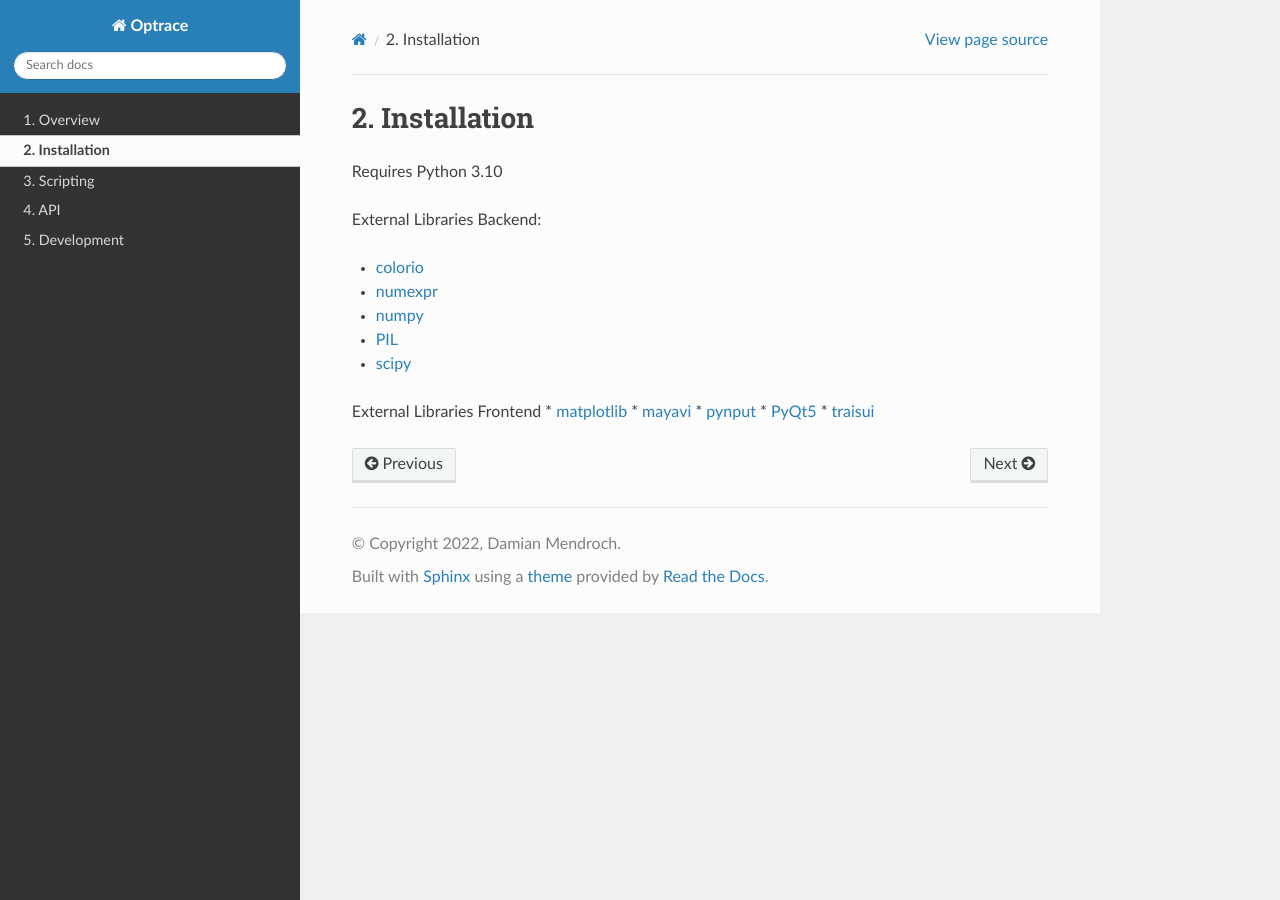
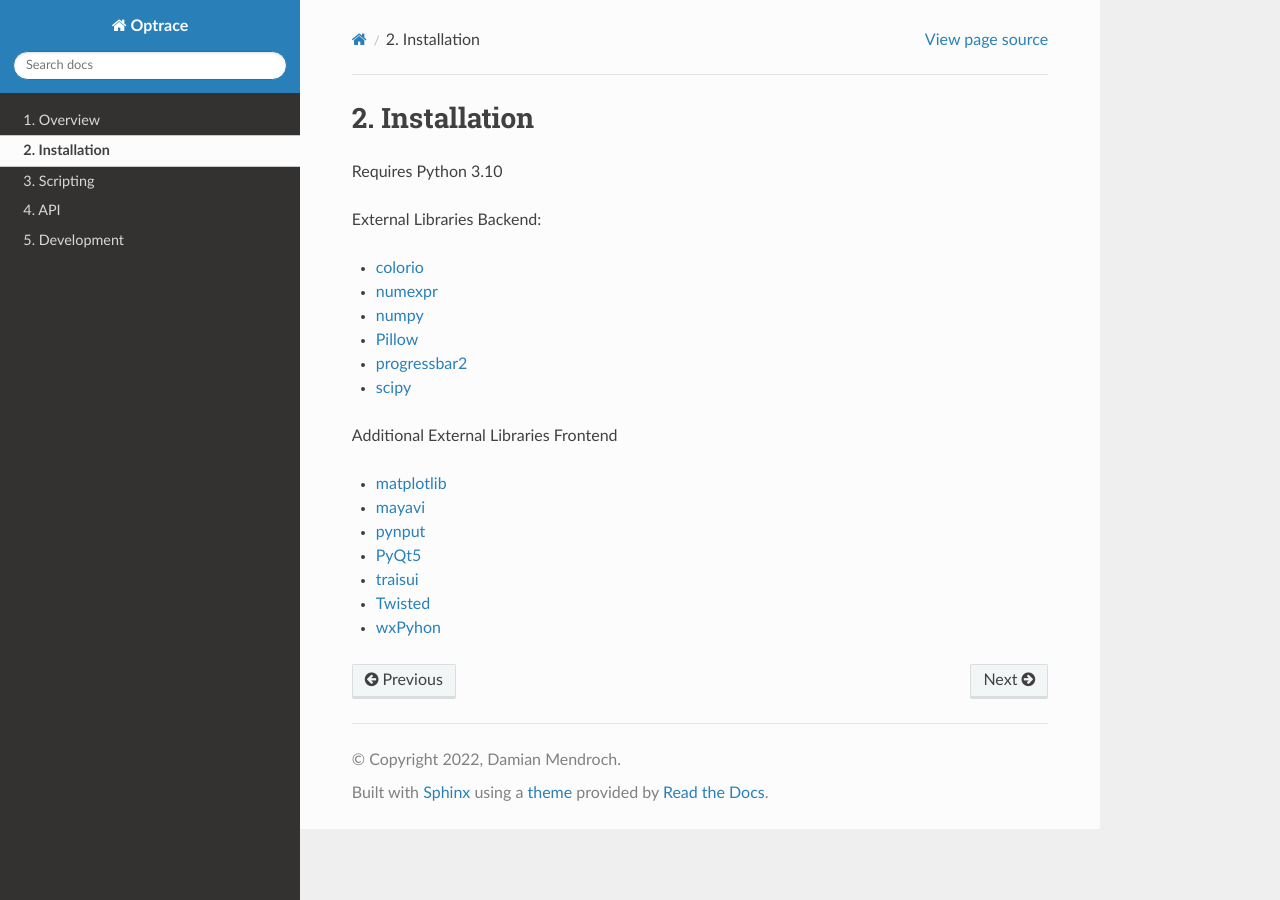
Before and after one commit to drocheam/optrace, a Sphinx documentation site: the page built from docs/source/installation.rst, in a window 1280 px wide. Built offline with Sphinx 7.4.7 and the Read the Docs theme 2.0.0, drawn with Linux system fonts in a browser that asks for light colours.

Commit message:
Backend now has a progress bar for operations.

```diff
--- a/docs/source/Development.rst
+++ b/docs/source/Development.rst
@@ -6,4 +6,5 @@ Development
 .. toctree::
    Extending
    Testing
+   bib_versions
    Changelog
--- a/docs/source/bib_versions.txt
+++ b/docs/source/bib_versions.txt
@@ -8,9 +8,12 @@
  numexpr                       2.8.1
  numpy                         1.22.3
  Pillow                        9.0.1
+ progressbar2                  4.0.0
  pyface                        7.3.0
  pynput                        1.7.6
  PyQt5                         5.15.6
  scipy                         1.8.0
  traits                        6.2.0
  traitsui                      7.2.1
+ Twisted                       21.7.0
+ wxPython                      4.0.7.post2
--- a/docs/source/installation.rst
+++ b/docs/source/installation.rst
@@ -10,12 +10,16 @@ External Libraries Backend:
 * `colorio <https://pypi.org/project/colorio/>`_
 * `numexpr <https://numexpr.readthedocs.io/projects/NumExpr3/en/latest/user_guide.html>`_
 * `numpy <https://numpy.org/doc/stable/user/index.html#user>`_
-* `PIL <https://pillow.readthedocs.io/en/stable/>`_
+* `Pillow <https://pillow.readthedocs.io/en/stable/>`_
+* `progressbar2 <https://pypi.org/project/progressbar2/>`_
 * `scipy <https://scipy.github.io/devdocs/tutorial/index.html#user-guide>`_
 
-External Libraries Frontend
+Additional External Libraries Frontend
+
 * `matplotlib <https://matplotlib.org/stable/users/index>`_
 * `mayavi <https://docs.enthought.com/mayavi/mayavi/>`_
 * `pynput <https://pypi.org/project/pynput/>`_
 * `PyQt5 <https://pypi.org/project/PyQt5/>`_
 * `traisui <https://docs.enthought.com/traitsui/>`_
+* `Twisted <https://pypi.org/project/Twisted/>`_
+* `wxPyhon <https://pypi.org/project/wxPython/>`_
```
Also changed, not shown: docs/source/bib_versions.rst (added, +10 -0 lines), 5 other files.
